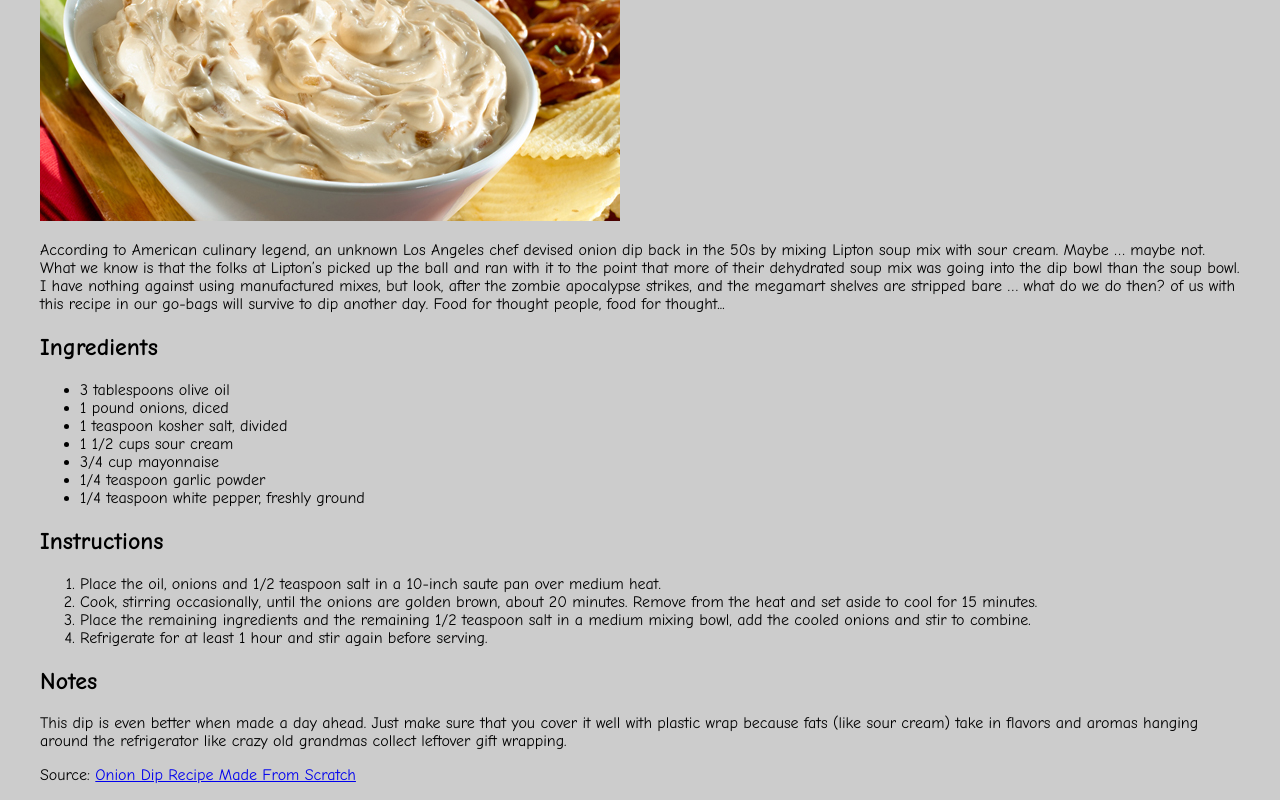
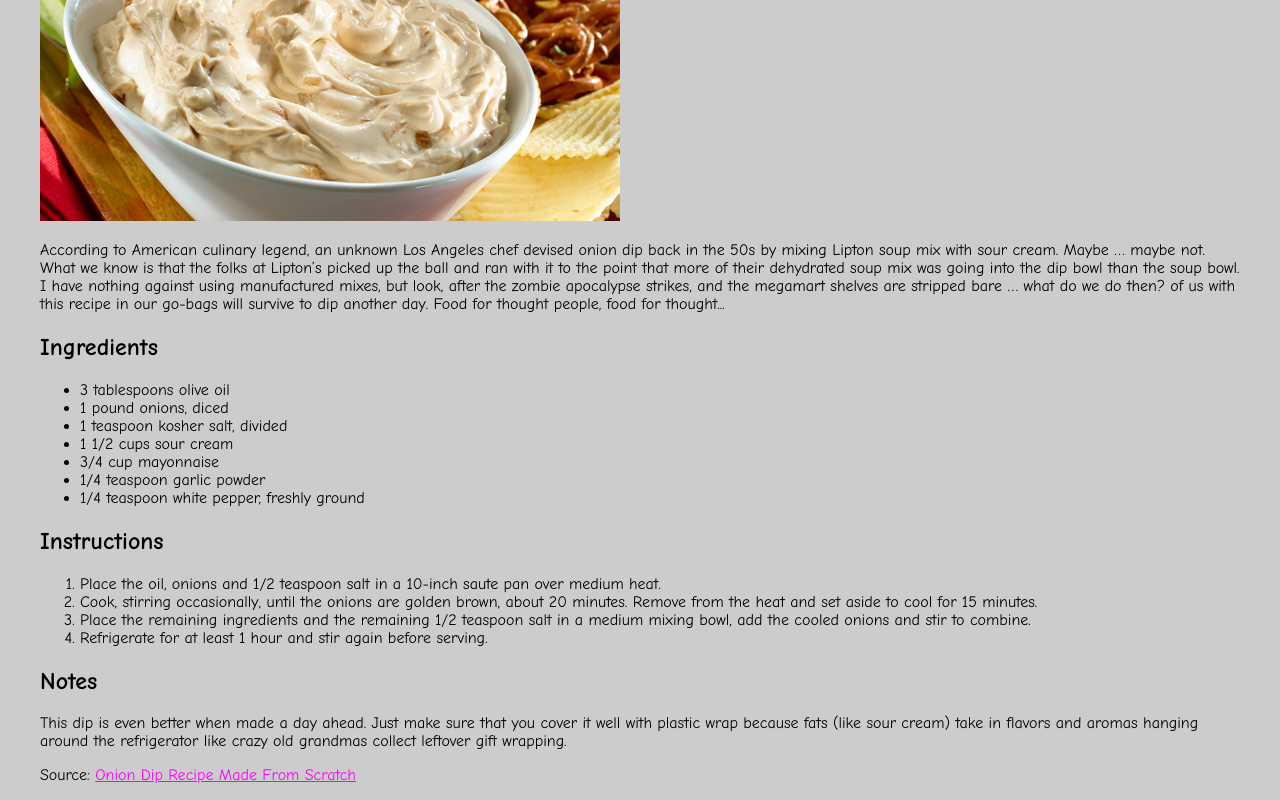
Before and after one commit to akyrimos/mi349fs15, a plain HTML site: page Onion_Dip/index.html in a window 1280 px wide. In both pictures the pointer is over the link "Onion Dip Recipe Made From Scratch". Shown: the part 142-942 px from the top of the page. Drawn offline with Linux system fonts and the light colour scheme.

Commit message:
Update 1
5 changes, font, background, link hover + underline, margins

```diff
--- a/Onion_Dip/style.css
+++ b/Onion_Dip/style.css
@@ -12,3 +12,12 @@ h1 {
 	background: #ccc;
 
 }
+a:link {
+    text-decoration: none;
+}
+
+a:hover {
+    color: #FF00FF;
+	text-decoration: underline;
+
+}
```
